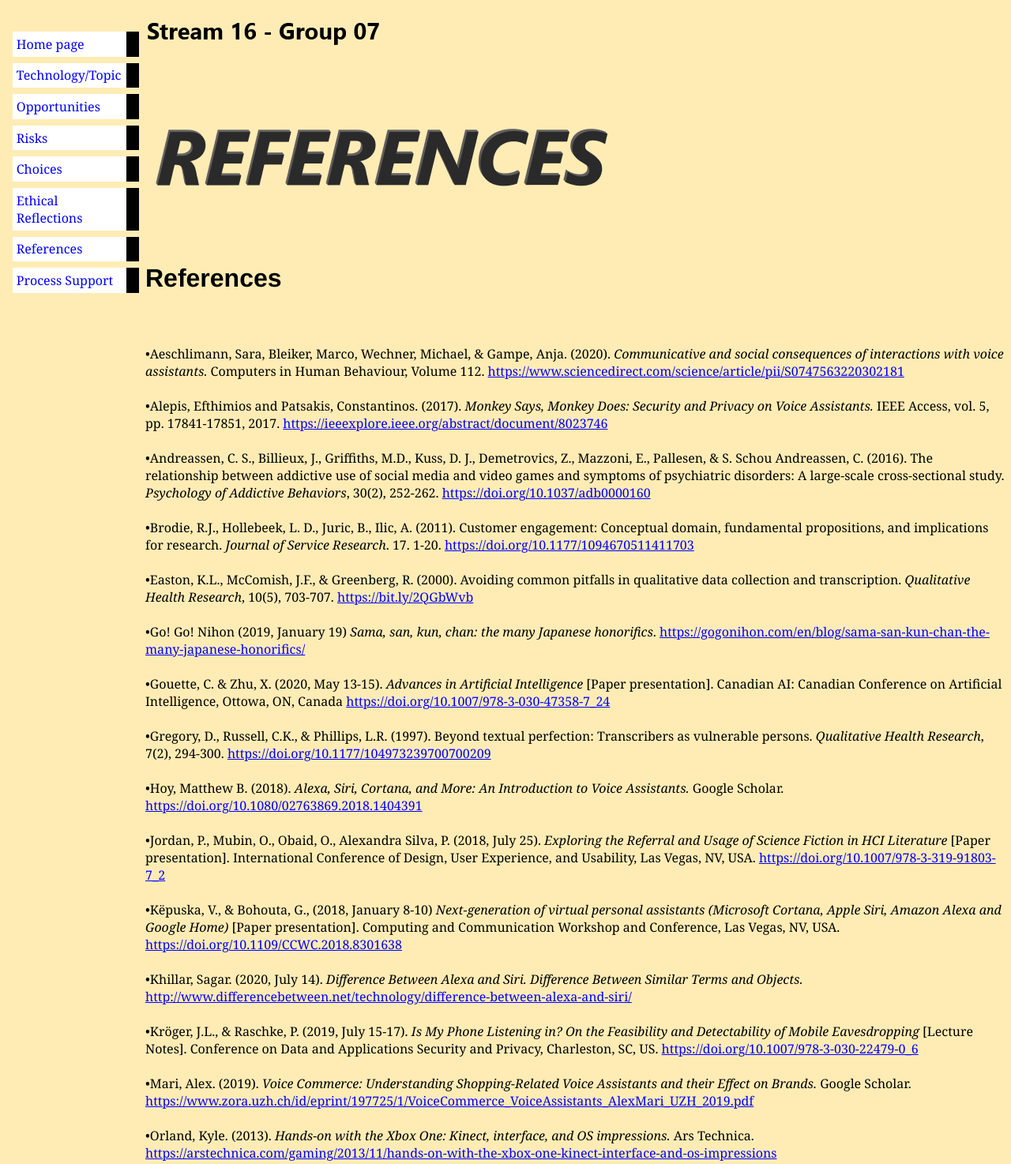
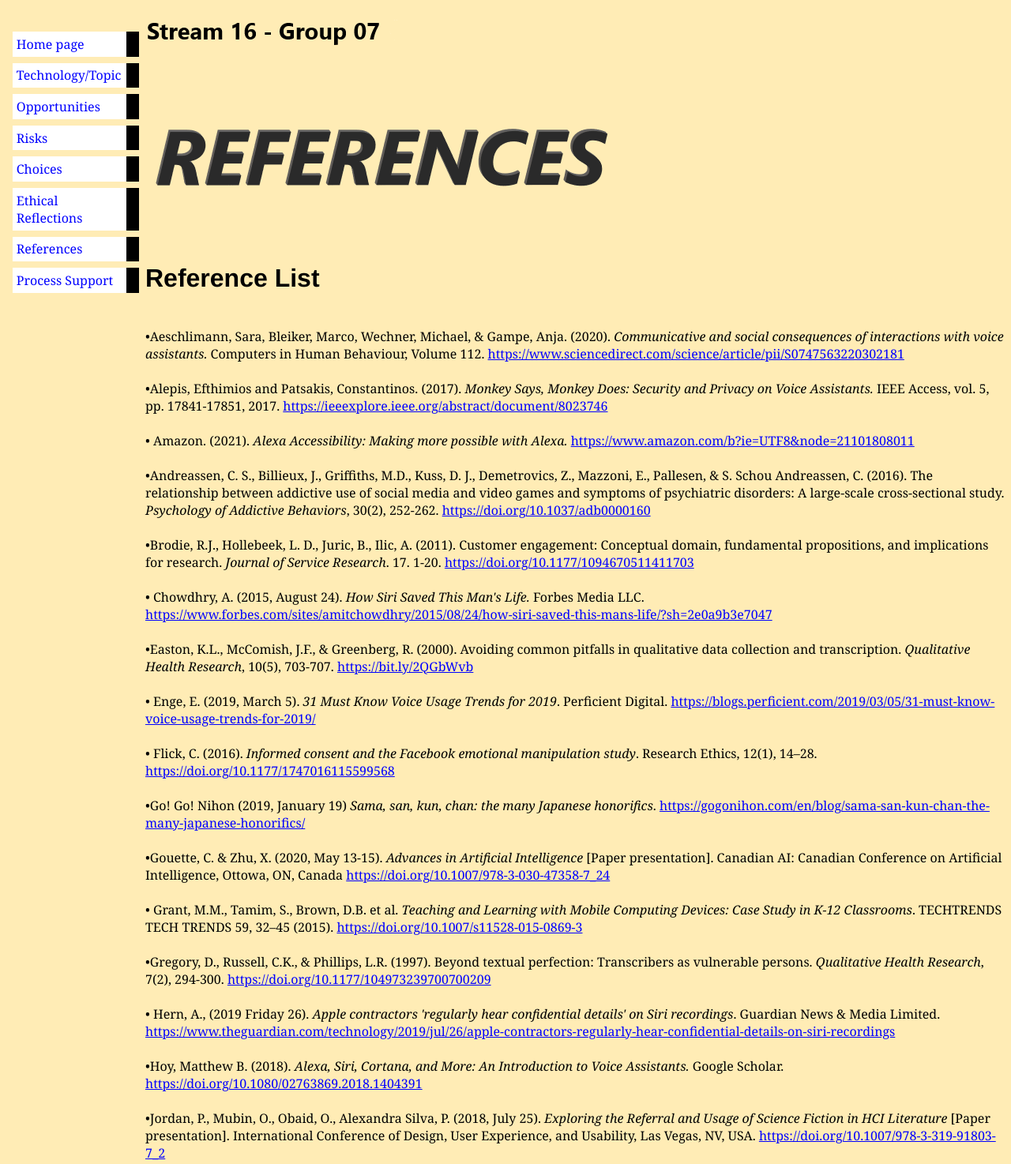
Before and after one commit to NZFoxy/NZFoxy.github.io, a plain HTML site: page misc/references.html in a window 1280 px wide. Shown: the top 1474 px of the page at 79% size. Drawn offline with Linux system fonts and the light colour scheme.

Commit message:
Update references.html

```diff
--- a/misc/references.html
+++ b/misc/references.html
@@ -21,12 +21,15 @@
 </ul>
 
 <!-- Main content -->
-<h1>References</h1>
-<br><br>
+<h1>Reference List</h1>
+<br>
 •Aeschlimann, Sara, Bleiker, Marco, Wechner, Michael, & Gampe, Anja. (2020). <i>Communicative and social consequences of interactions with voice assistants. </i> Computers in Human Behaviour, Volume 112. <a href="https://www.sciencedirect.com/science/article/pii/S0747563220302181">https://www.sciencedirect.com/science/article/pii/S0747563220302181</a>
 <br><br>
 
 •Alepis, Efthimios and Patsakis, Constantinos. (2017). <i>Monkey Says, Monkey Does: Security and Privacy on Voice Assistants. </i> IEEE Access, vol. 5, pp. 17841-17851, 2017. <a href="https://ieeexplore.ieee.org/abstract/document/8023746">https://ieeexplore.ieee.org/abstract/document/8023746</a>
+<br><br>
+
+• Amazon. (2021). <i>Alexa Accessibility: Making more possible with Alexa. </i><a href="https://www.amazon.com/b?ie=UTF8&node=21101808011">https://www.amazon.com/b?ie=UTF8&node=21101808011</a>
 <br><br>
 
 •Andreassen, C. S., Billieux, J., Griffiths, M.D., Kuss, D. J., Demetrovics, Z., Mazzoni, E., Pallesen, & S. Schou Andreassen, C. (2016). The relationship between addictive use of social media and video games and symptoms of psychiatric disorders: A large-scale cross-sectional study. <i>Psychology of Addictive Behaviors</i>, 30(2), 252-262. <a href="https://doi.org/10.1037/adb0000160">https://doi.org/10.1037/adb0000160</a>
@@ -35,7 +38,16 @@
 •Brodie, R.J., Hollebeek, L. D., Juric, B., Ilic, A. (2011). Customer engagement: Conceptual domain, fundamental propositions, and implications for research. <i>Journal of Service Research</i>. 17. 1-20. <a href="https://doi.org/10.1177/1094670511411703">https://doi.org/10.1177/1094670511411703</a>
 <br><br>
 
+• Chowdhry, A. (2015, August 24). <i>How Siri Saved This Man's Life.</i> Forbes Media LLC. <a href="https://www.forbes.com/sites/amitchowdhry/2015/08/24/how-siri-saved-this-mans-life/?sh=2e0a9b3e7047">https://www.forbes.com/sites/amitchowdhry/2015/08/24/how-siri-saved-this-mans-life/?sh=2e0a9b3e7047</a>
+<br><br>
+
 •Easton, K.L., McComish, J.F., & Greenberg, R. (2000). Avoiding common pitfalls in qualitative data collection and transcription. <i>Qualitative Health Research</i>, 10(5), 703-707. <a href="https://bit.ly/2QGbWvb">https://bit.ly/2QGbWvb</a>
+<br><br>
+
+• Enge, E. (2019, March 5). <i>31 Must Know Voice Usage Trends for 2019</i>. Perficient Digital. <a href="https://blogs.perficient.com/2019/03/05/31-must-know-voice-usage-trends-for-2019/">https://blogs.perficient.com/2019/03/05/31-must-know-voice-usage-trends-for-2019/</a>
+<br><br>
+
+• Flick, C. (2016). <i>Informed consent and the Facebook emotional manipulation study</i>. Research Ethics, 12(1), 14–28. <a href="https://doi.org/10.1177/1747016115599568">https://doi.org/10.1177/1747016115599568</a>
 <br><br>
 
 •Go! Go! Nihon (2019, January 19) <i>Sama, san, kun, chan: the many Japanese honorifics</i>. <a href="https://gogonihon.com/en/blog/sama-san-kun-chan-the-many-japanese-honorifics/">https://gogonihon.com/en/blog/sama-san-kun-chan-the-many-japanese-honorifics/</a>
@@ -44,7 +56,13 @@
 •Gouette, C. & Zhu, X. (2020, May 13-15). <i>Advances in Artificial Intelligence</i> [Paper presentation]. Canadian AI: Canadian Conference on Artificial Intelligence, Ottowa, ON, Canada <a href = "https://doi.org/10.1007/978-3-030-47358-7_24">https://doi.org/10.1007/978-3-030-47358-7_24</a>
 <br><br>
 
+• Grant, M.M., Tamim, S., Brown, D.B. et al. <i>Teaching and Learning with Mobile Computing Devices: Case Study in K-12 Classrooms</i>. TECHTRENDS TECH TRENDS 59, 32–45 (2015). <a href="https://doi.org/10.1007/s11528-015-0869-3">https://doi.org/10.1007/s11528-015-0869-3</a>
+<br><br>
+
 •Gregory, D., Russell, C.K., & Phillips, L.R. (1997). Beyond textual perfection: Transcribers as vulnerable persons. <i>Qualitative Health Research</i>, 7(2), 294-300. <a href="https://doi.org/10.1177/104973239700700209">https://doi.org/10.1177/104973239700700209</a>
+<br><br>
+
+• Hern, A., (2019 Friday 26). <i>Apple contractors 'regularly hear confidential details' on Siri recordings</i>. Guardian News & Media Limited. <a href="https://www.theguardian.com/technology/2019/jul/26/apple-contractors-regularly-hear-confidential-details-on-siri-recordings">https://www.theguardian.com/technology/2019/jul/26/apple-contractors-regularly-hear-confidential-details-on-siri-recordings</a>
 <br><br>
 
 •Hoy, Matthew B. (2018). <i>Alexa, Siri, Cortana, and More: An Introduction to Voice Assistants.</i> Google Scholar. <a href="https://doi.org/10.1080/02763869.2018.1404391">https://doi.org/10.1080/02763869.2018.1404391</a>
```
